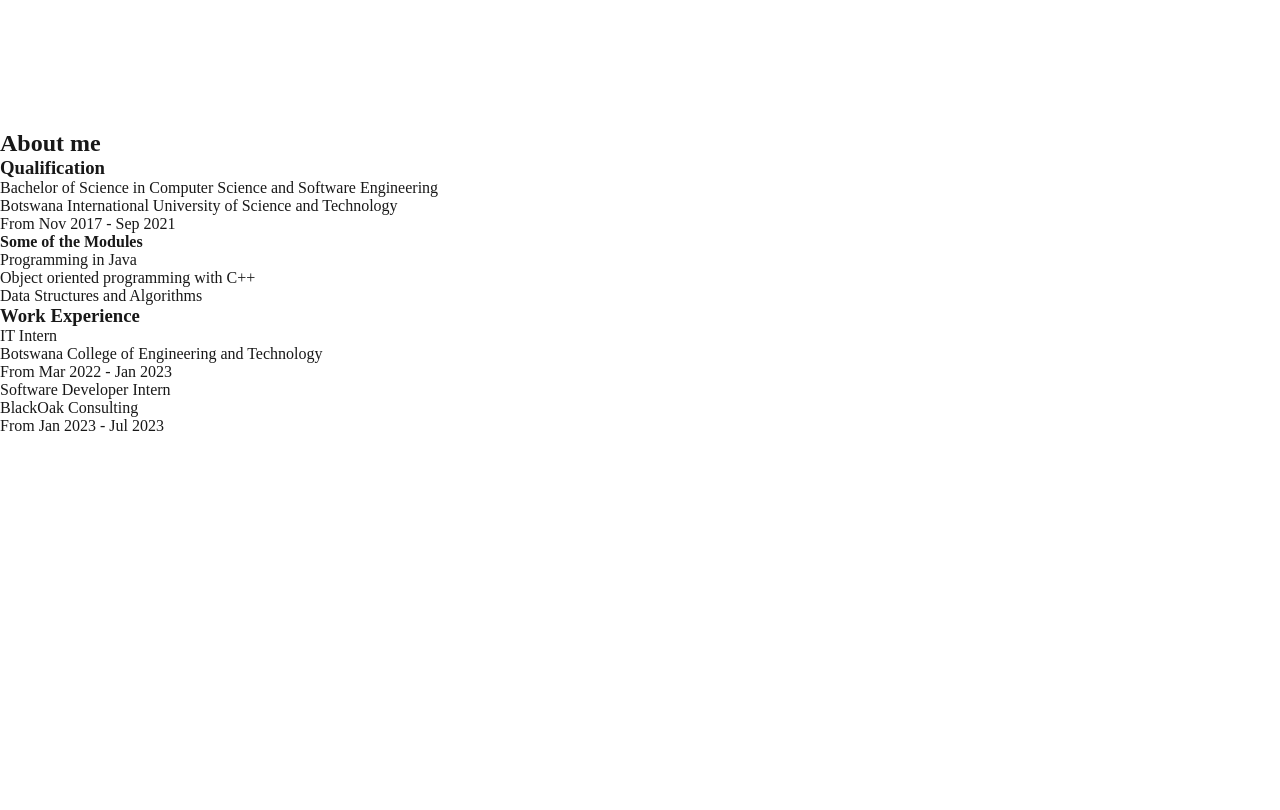
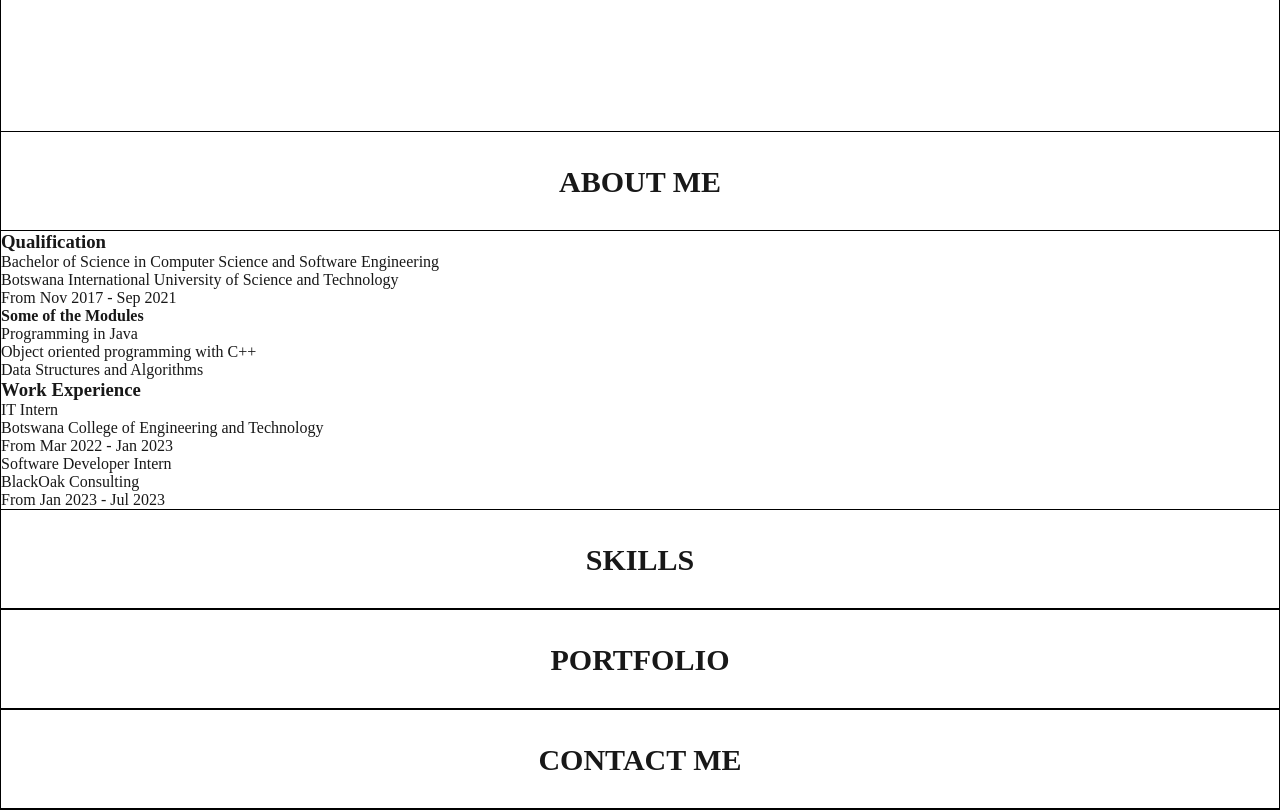
Before and after one commit to Naledi-Star/Nale-Nale, a plain HTML site: page index.html in a window 1280 px wide. Shown: the part 640-1450 px from the top of the page. Before the commit the page ends 1075 px from the top, so only its background shows below. Drawn offline with Linux system fonts and the light colour scheme.

Commit message:
add about me style

```diff
--- a/index.html
+++ b/index.html
@@ -31,7 +31,7 @@
     </div>
 
 
-    <div id="about">
+    <div id="about" class="navitem">
         <h2>About me</h2>
         <h3>Qualification</h3>
             <p>Bachelor of Science in Computer Science and Software Engineering</p>
@@ -51,9 +51,15 @@
         <p>From Jan 2023 - Jul 2023</p>
 
     </div>
-    <div id="skills"></div>
-    <div id="portfolio"></div>
-    <div id="contact"></div>
+    <div id="skills" class="navitem">
+        <h2>Skills</h2>
+    </div>
+    <div id="portfolio" class="navitem">
+        <h2>Portfolio</h2>
+    </div>
+    <div id="contact" class="navitem">
+        <h2>Contact Me</h2>
+    </div>
 
 
     <script src="script.js"></script>
--- a/style.css
+++ b/style.css
@@ -8,9 +8,16 @@
 
 }
 
+body{
+    border: 1px solid black;
+}
+
+
+
 nav{
     display: flex;
-    border: 1px solid black;
+    border-top: 1px solid black;
+    border-bottom: 1px solid black;
     height: 100px;
 
 }
@@ -30,6 +37,8 @@ li{
 
 li:hover{
     transform: scale(1.3);
+    color: rgb(127, 125, 125);
+}
 
 }
 
@@ -95,3 +104,16 @@ button{
     bottom: -30px;
     left: -20px;
 }
+
+.navitem h2{
+    margin: auto;
+    height: 100px;
+    font-size: 30px;
+    text-transform: uppercase;
+    text-align: center;
+    border-top: 1px solid black;
+    border-bottom: 1px solid black;
+    padding-top: 33px;
+
+
+}
```
